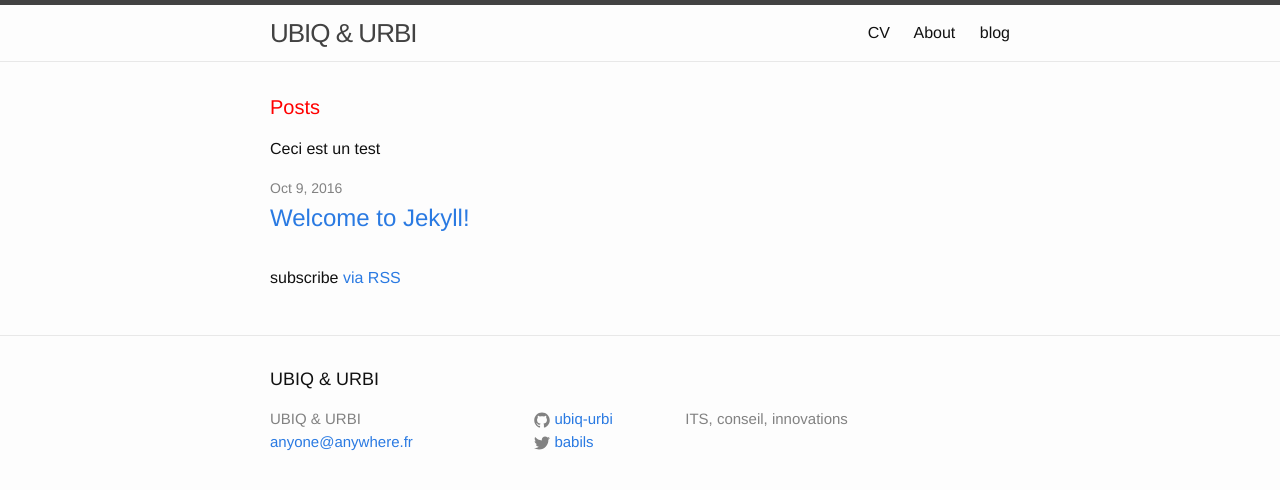
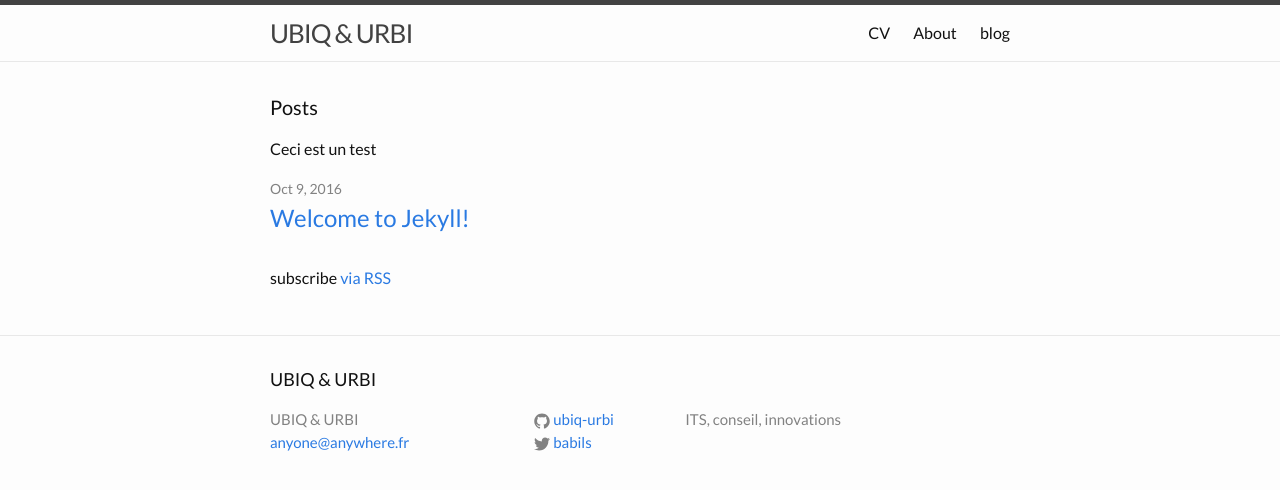
Before and after one commit to ubiq-urbi/ubiq-urbi.github.io, a Jekyll site: the page built from index.md, in a window 1280 px wide. Shown: the top 490 px of the page. Built offline with Jekyll 4.4.1, drawn with Linux system fonts in a browser that asks for light colours.

Commit message:
small changes

```diff
--- a/_includes/head.html
+++ b/_includes/head.html
@@ -14,6 +14,7 @@
   <link rel="stylesheet" href="{{ "/assets/main.css" | relative_url }}">
   <link rel="canonical" href="{{ page.url | replace:'index.html','' | absolute_url }}">
   <link rel="alternate" type="application/rss+xml" title="{{ site.title | escape }}" href="{{ "/feed.xml" | relative_url }}">
+  <link href="https://fonts.googleapis.com/css?family=Lato" rel="stylesheet">
 
   {% if jekyll.environment == 'production' and site.google_analytics %}
   {% include google-analytics.html %}
--- a/_sass/minima.scss
+++ b/_sass/minima.scss
@@ -1,6 +1,9 @@
 // Define defaults for each variable.
 
-$base-font-family: "Helvetica Neue", Helvetica, Arial, sans-serif !default;
+
+
+
+$base-font-family: "Lato", sans-serif;
 $base-font-size:   16px !default;
 $base-font-weight: 400 !default;
 $small-font-size:  $base-font-size * 0.875 !default;
--- a/_sass/minima/_base.scss
+++ b/_sass/minima/_base.scss
@@ -84,11 +84,6 @@
 h1, h2, h3, h4, h5, h6 {
   font-weight: $base-font-weight;
 }
-
-h1 {
-  color:red;
-}
-
 
 
 /**
```
